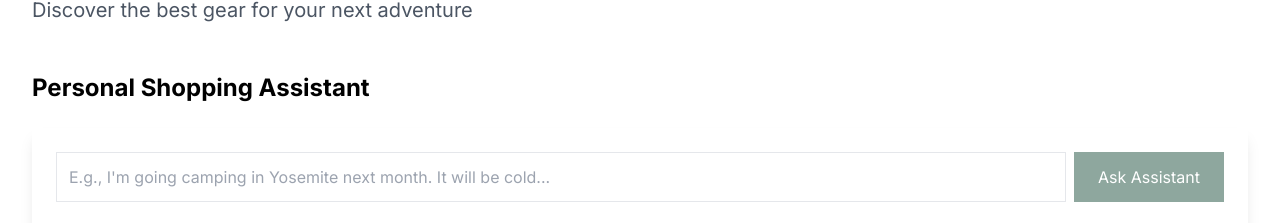
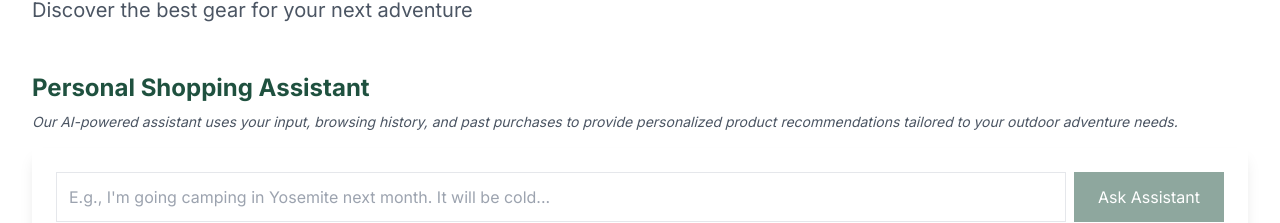
Before and after one commit to rickydoar/outdoorai, a Next.js app: page / in a window 1280 px wide. Shown: the part 172-395 px from the top of the page. Built offline with nearby package versions, Linux system fonts and the light colour scheme.

Commit message:
added a description to the personal assistant

```diff
--- a/app/components/ShoppingAssistant.tsx
+++ b/app/components/ShoppingAssistant.tsx
@@ -53,7 +53,11 @@ export function ShoppingAssistant() {
 
   return (
     <div className="mb-12">
-      <h2 className="text-2xl font-bold mb-6">Personal Shopping Assistant</h2>
+      <h2 className="text-2xl font-bold mb-2 text-[#1f513f]">Personal Shopping Assistant</h2>
+      <p className="text-gray-600 mb-4 text-sm italic">
+        Our AI-powered assistant uses your input, browsing history, and past purchases to provide personalized product
+        recommendations tailored to your outdoor adventure needs.
+      </p>
       <div className="bg-white p-6 rounded-lg shadow-lg">
         <form onSubmit={handleSubmit} className="flex gap-2 mb-4">
           <input
```
